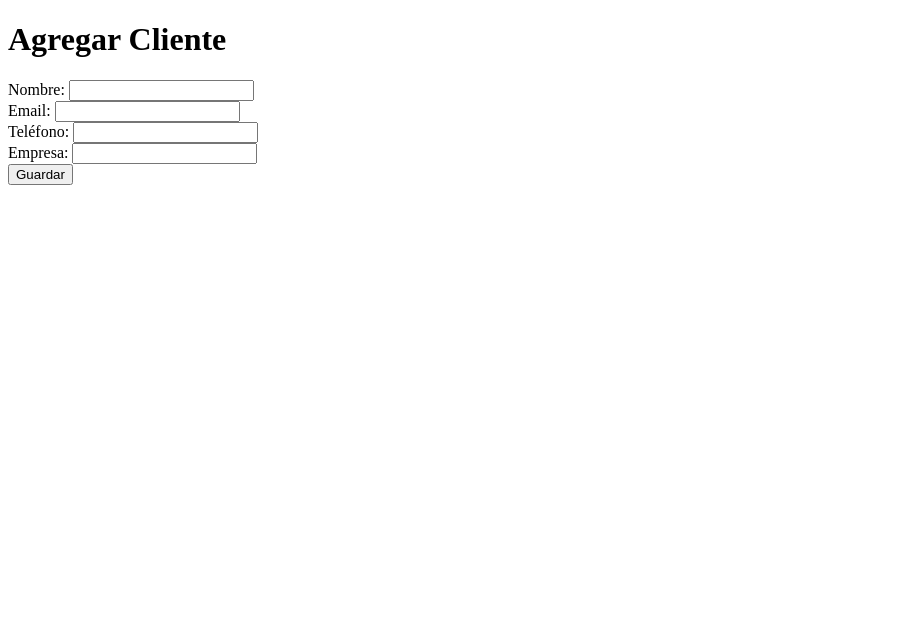
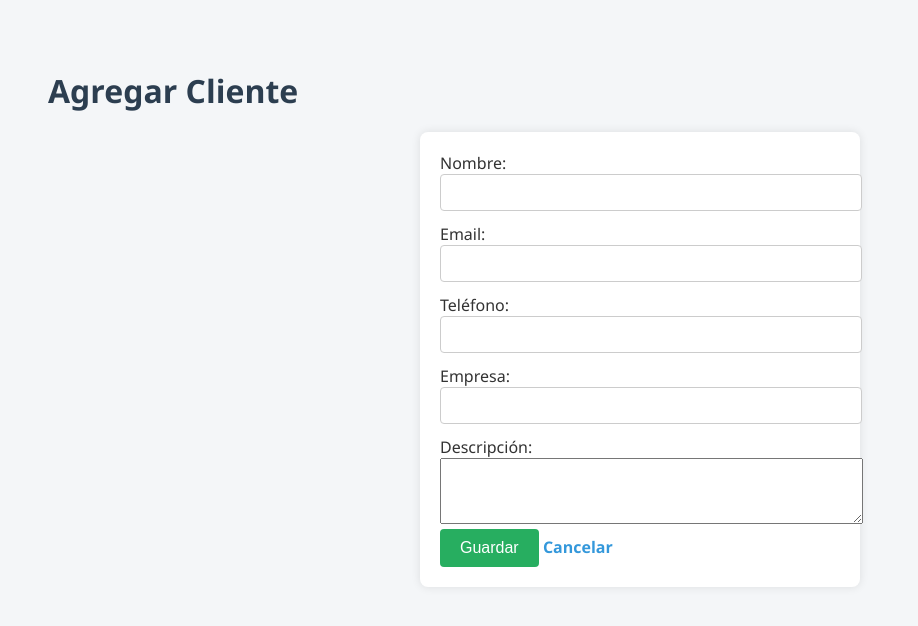
Before and after one commit to joselitoaaah/mini_crm, a PHP site: page /add.php in a window 1280 px wide. Shown: the top 626 px of the page, without its empty margins (0-918 px from the left). Run offline with PHP 8.4, Linux system fonts and the light colour scheme.

Commit message:
casi listo

```diff
--- a/add.php
+++ b/add.php
@@ -1,23 +1,41 @@
 <?php include 'db.php'; ?>
 <!DOCTYPE html>
-<html lang="es">
-<head><title>Agregar Cliente</title></head>
+<html>
+<head>
+  <title>Agregar Cliente</title>
+  <link rel="stylesheet" href="style.css">
+</head>
 <body>
-<h1>Agregar Cliente</h1>
-<form method="post">
-  Nombre: <input type="text" name="nombre" required><br>
-  Email: <input type="email" name="email" required><br>
-  Teléfono: <input type="text" name="telefono"><br>
-  Empresa: <input type="text" name="empresa"><br>
-  <input type="submit" value="Guardar">
-</form>
+  <div class="form-container">
+    <h1>Agregar Cliente</h1>
+    <form method="post">
+      <label for="nombre">Nombre:</label>
+      <input type="text" name="nombre" id="nombre" required>
+
+      <label for="email">Email:</label>
+      <input type="email" name="email" id="email" required>
+
+      <label for="telefono">Teléfono:</label>
+      <input type="text" name="telefono" id="telefono" required>
+
+      <label for="empresa">Empresa:</label>
+      <input type="text" name="empresa" id="empresa" required>
+
+      <label for="descripcion">Descripción:</label>
+      <textarea name="descripcion" id="descripcion" rows="4" cols="50"></textarea>
+
+      <input type="submit" value="Guardar">
+      <a href="index.php" class="btn-cancel">Cancelar</a>
+    </form>
+  </div>
+</body>
+</html>
+
 <?php
 if ($_SERVER['REQUEST_METHOD'] == 'POST') {
-  $stmt = $conn->prepare("INSERT INTO clientes (nombre, email, telefono, empresa) VALUES (?, ?, ?, ?)");
-  $stmt->bind_param("ssss", $_POST['nombre'], $_POST['email'], $_POST['telefono'], $_POST['empresa']);
+  $stmt = $conn->prepare("INSERT INTO clientes (nombre, email, telefono, empresa, descripcion) VALUES (?, ?, ?, ?, ?)");
+  $stmt->bind_param("sssss", $_POST['nombre'], $_POST['email'], $_POST['telefono'], $_POST['empresa'], $_POST['descripcion']);
   $stmt->execute();
   header("Location: index.php");
 }
 ?>
-</body>
-</html>
--- a/style.css
+++ b/style.css
@@ -1,5 +1,77 @@
-table { border-collapse: collapse; width: 80%; margin-top: 20px; }
-th, td { border: 1px solid #ccc; padding: 8px; text-align: left; }
-th { background-color: #eee; }
-a { text-decoration: none; margin-right: 5px; }
-body { font-family: Arial, sans-serif; padding: 20px; }
+body {
+  font-family: 'Segoe UI', Tahoma, Geneva, Verdana, sans-serif;
+  background-color: #f4f6f8;
+  padding: 40px;
+  color: #333;
+}
+
+h1 {
+  color: #2c3e50;
+  margin-bottom: 20px;
+}
+
+a {
+  text-decoration: none;
+  color: #3498db;
+  font-weight: bold;
+}
+
+a:hover {
+  text-decoration: underline;
+}
+
+table {
+  border-collapse: collapse;
+  width: 100%;
+  background-color: white;
+  box-shadow: 0 0 10px rgba(0,0,0,0.05);
+  border-radius: 8px;
+  overflow: hidden;
+}
+
+th, td {
+  padding: 12px 15px;
+  border-bottom: 1px solid #ddd;
+}
+
+th {
+  background-color: #2980b9;
+  color: white;
+  text-align: left;
+}
+
+tr:hover {
+  background-color: #f1f1f1;
+}
+
+form {
+  background-color: white;
+  padding: 20px;
+  width: 400px;
+  margin: 0 auto;
+  box-shadow: 0 0 10px rgba(0,0,0,0.1);
+  border-radius: 8px;
+}
+
+input[type="text"],
+input[type="email"] {
+  width: 100%;
+  padding: 10px;
+  margin-bottom: 12px;
+  border: 1px solid #ccc;
+  border-radius: 4px;
+}
+
+input[type="submit"] {
+  background-color: #27ae60;
+  color: white;
+  border: none;
+  padding: 10px 20px;
+  font-size: 16px;
+  cursor: pointer;
+  border-radius: 4px;
+}
+
+input[type="submit"]:hover {
+  background-color: #219150;
+}
```
Also changed, not shown: edit.php (+28 -10 lines), index.php (+9 -2 lines).
